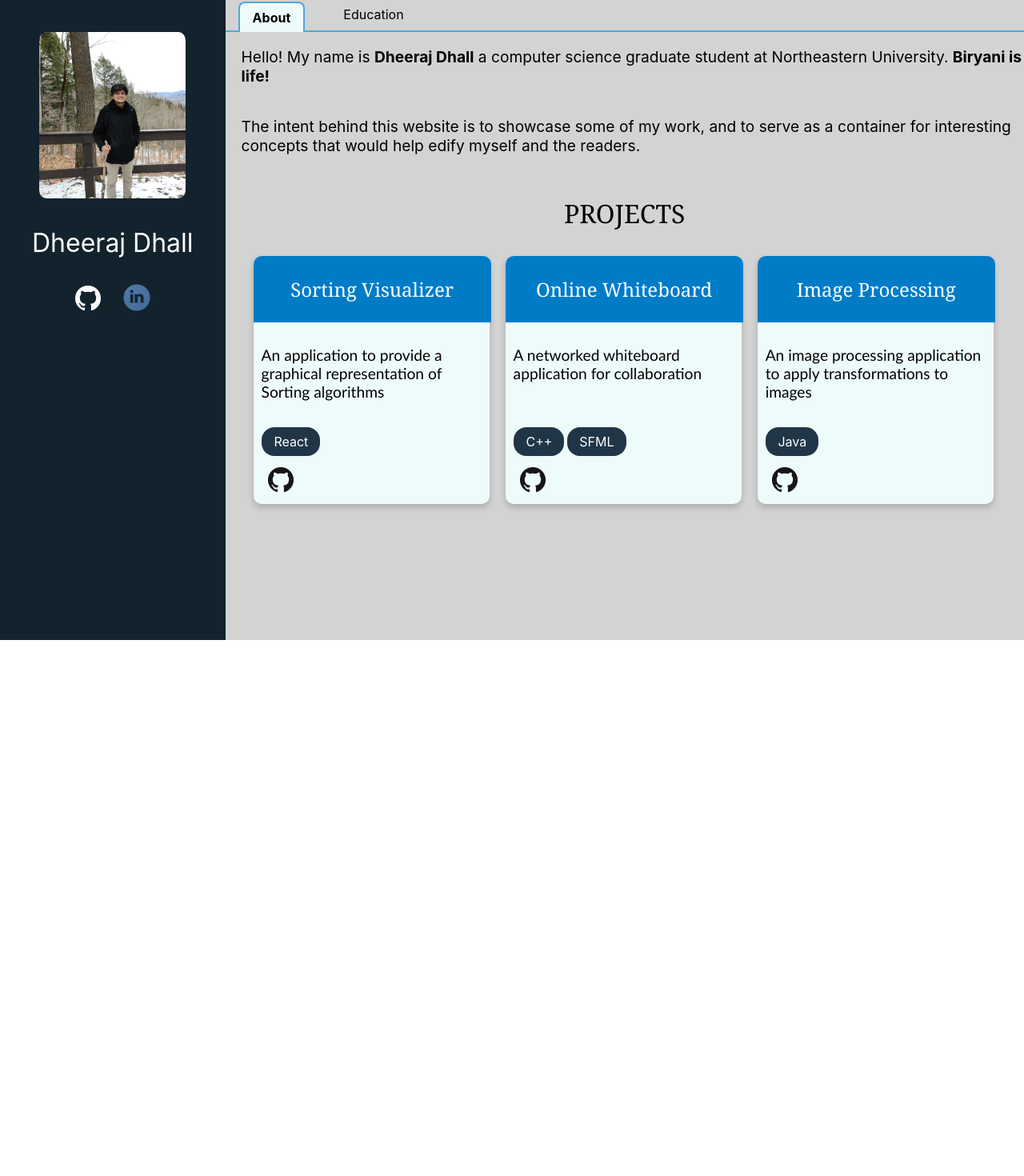
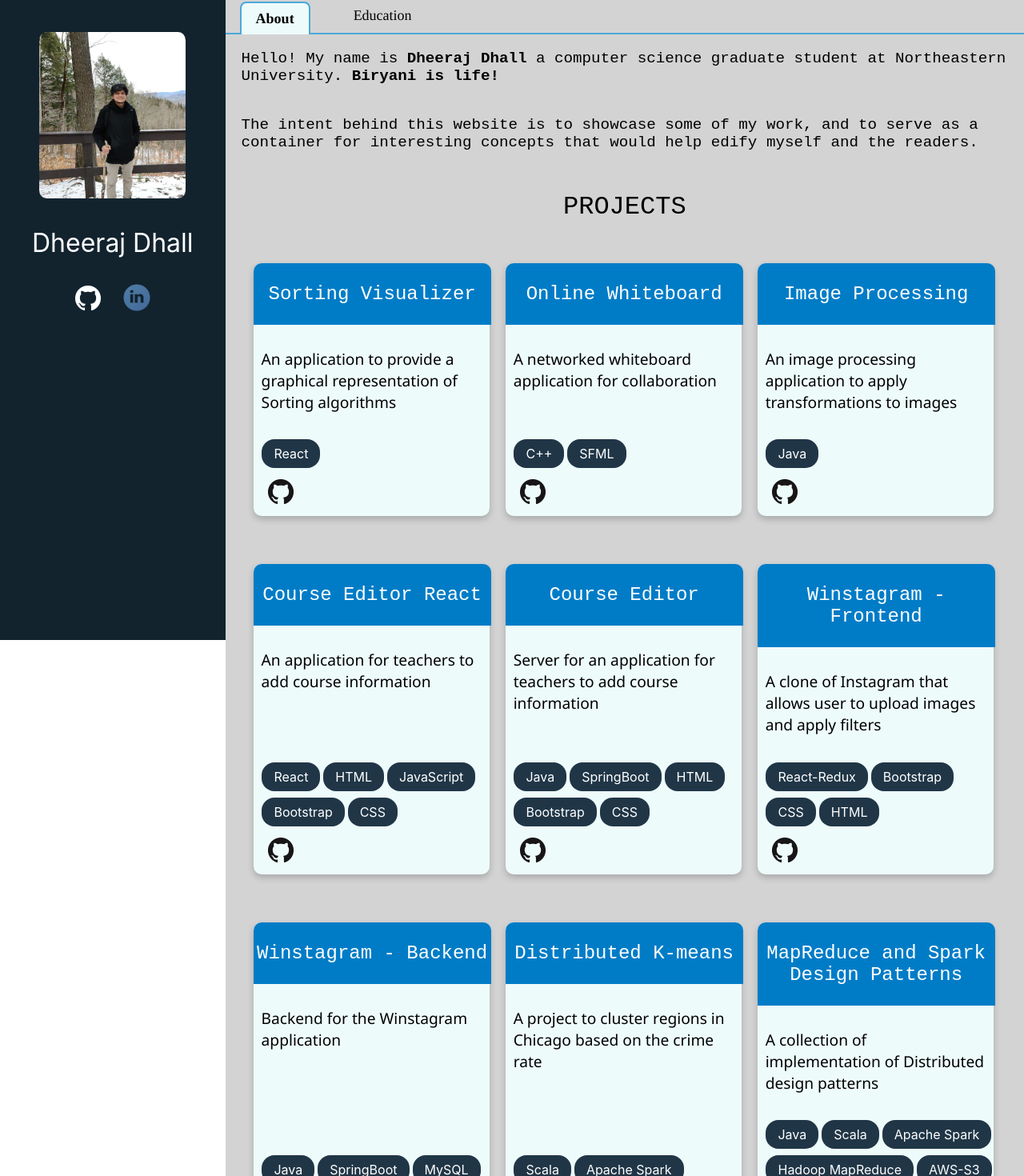
Before and after one commit to dheerajdhall27/dheerajdhall27.github.io, a React (Create React App) app: page / in a window 1280 px wide. Shown: the top 1470 px of the page at 80% size. Before the commit the page ends 800 px from the top, so only its background shows below. Built offline with nearby package versions, Linux system fonts and the light colour scheme.

Commit message:
Made the Left column fixed

```diff
--- a/src/components/Layout/Layout.css
+++ b/src/components/Layout/Layout.css
@@ -4,15 +4,23 @@
 }
 
 .left {
+    position: fixed;
+    height: 100%;
+    left: 0px;
+    top: 0px;
     width: 22%;
-    height: 100vh;
+    overflow: auto;
+    flex: 1;
     background-color: #12232E;
     color: white;
 }
 
 .right {
+    float: right;
+    left: 30%;
     width: 78%;
-    height: 100vh;
+    min-height: 100vh;
+    height: 100%;
     background-color: lightgray;
     color: white;
 }
@@ -20,12 +28,14 @@
 
 @media screen and (max-width: 900px) {
     .left {
+        position: relative;
         width: 100%;
-
+        height: 100vh;
     }
 
     .right {
         width: 100%;
+        height: 100%;
     }
 }
 
--- a/src/components/RightColumn/About.css
+++ b/src/components/RightColumn/About.css
@@ -8,6 +8,7 @@
     flex-direction: column;
     color: black;
     font-size: larger;
+    font-family: 'Courier New', Courier, monospace;
     text-align: left;
     text-align-last: left;
     margin-left: 2%;
--- a/src/components/RightColumn/Education.css
+++ b/src/components/RightColumn/Education.css
@@ -11,45 +11,56 @@
     width: 55%;
     color: black;
     margin-top: 20px;
-    padding-left: 10px;
 }
 
-.university-name {
-    display: flex;
-    text-align: center;
+.university-header {
+    background: #203647;
+    color: white;
     font-size: x-large;
-    font-weight:bolder;
+    padding: 1px;
+    font-family:Georgia, 'Times New Roman', Times, serif;
+    border-top-left-radius: 10px;
+    border-top-right-radius: 10px;
+    width: 100%;
 }
 
-.college-name {
-    display: flex;
-    margin-top: -12px;
-    font-size: large;
+.university-body {
+    font-size: larger;
+    text-align: left;
+    padding-left: 2%;
     font-weight: 500;
 }
 
-.candidate-desc {
-    display:block;
+.university-footer {
     font-style: italic;
     font-size: medium;
-    float:left;
-    margin-top: -8px;
+    text-align: left;
+    padding-left: 2%;
 }
 
 
 @media screen and (max-width: 1100px) {
     .education-card {
         width: 94%;
-        padding-left: 10px;
     }
 
-    .university-name {
+    .university-header {
         text-align: left;
         text-align-last: left;
+        font-size: large;
     }
 
-    .candidate-desc {
+    .university-header-text {
+        padding-left: 2%;
+    }
+
+    .university-body {
+        font-size: medium;
+    }
+
+    .university-footer {
         text-align-last: left;
         text-align: left;
+        font-size: medium;
     }
 }
--- a/src/components/RightColumn/EducationCard.js
+++ b/src/components/RightColumn/EducationCard.js
@@ -4,9 +4,15 @@ import './Education.css'
 const EducationCard = (props) => {
     return(
         <div className="education-card">
-            <p className="university-name">{props.university_name}</p>
-            <p className="college-name">{props.college_name}</p>
-            <p className="candidate-desc">{props.desc}</p>
+            <div className="university-header">
+                <p className="university-header-text">{props.university_name}</p>
+            </div>
+            <div className="university-body">
+                <p>{props.college_name}</p>
+            </div>
+            <div className="university-footer">
+                <p>{props.desc}</p>
+            </div>
         </div>
     );
 }
--- a/src/components/RightColumn/Project.css
+++ b/src/components/RightColumn/Project.css
@@ -1,8 +1,9 @@
 .projects-heading {
     font-size: xx-large;
+    font-family: 'Courier New', Courier, monospace;
     color: black;
-    font-family: Cambria, Cochin, Georgia, Times, 'Times New Roman', serif;
 }
+
 .project {
     display: flex;
     flex-direction: row;
@@ -19,6 +20,8 @@
     color: black;
     border-radius: 10px;
     margin-left: 20px;
+    margin-top: 20px;
+    margin-bottom: 40px;
 }
 
 .project-body {
@@ -28,12 +31,12 @@
     padding: 10px;
 }
 
-.header {
+.project-header {
     background: #007CC7;
     color: white;
     font-size: x-large;
+    font-family: 'Courier New', Courier, monospace;
     padding: 1px;
-    font-family:Georgia, 'Times New Roman', Times, serif;
     border-top-left-radius: 10px;
     border-top-right-radius: 10px;
     width: 100%;
@@ -41,7 +44,8 @@
 
 .project-description {
     font-size: larger;
-    font-family:'Trebuchet MS', 'Lucida Sans Unicode', 'Lucida Grande', 'Lucida Sans', Arial, sans-serif ;
+    font-family: 'Segoe UI', Tahoma, Geneva, Verdana, sans-serif;
+    font-weight: 400;
 }
 
 .project-link {
@@ -67,3 +71,15 @@
     cursor: pointer;
     border-radius: 16px;
 }
+
+
+@media screen and (max-width: 900px) {
+    .project {
+        padding-left: 2%;
+    }
+    .project-card {
+        width: 88%;
+        margin-top: 20px;
+        margin-bottom: 20px;
+    }
+}
--- a/src/components/RightColumn/Project.js
+++ b/src/components/RightColumn/Project.js
@@ -21,7 +21,49 @@ const Project = () => {
             Description: "An image processing application to apply transformations to images",
             Stack: ["Java"],
             Link: "https://github.com/dheerajdhall27/ImageProcessing"
-        }
+        },
+        {
+            Heading: "Course Editor React",
+            Description: "An application for teachers to add course information",
+            Stack: ["React", "HTML", "JavaScript", "Bootstrap", "CSS"],
+            Link: "https://github.com/dheerajdhall27/learning_management_system_react"
+        },
+        {
+            Heading: "Course Editor",
+            Description: "Server for an application for teachers to add course information",
+            Stack: ["Java", "SpringBoot", "HTML", "Bootstrap", "CSS"],
+            Link: "https://github.com/dheerajdhall27/learning_management_system_java"
+        },
+        {
+            Heading: "Winstagram - Frontend",
+            Description: "A clone of Instagram that allows user to upload images and apply filters",
+            Stack: ["React-Redux", "Bootstrap", "CSS", "HTML"],
+            Link: "https://github.com/dheerajdhall27/winstagram_frontend_react"
+        },
+        {
+            Heading: "Winstagram - Backend",
+            Description: "Backend for the Winstagram application",
+            Stack: ["Java", "SpringBoot", "MySQL", "AWS-S3"],
+            Link: "https://github.com/dheerajdhall27/winstagram_backend_java"
+        },
+        {
+            Heading: "Distributed K-means",
+            Description: "A project to cluster regions in Chicago based on the crime rate",
+            Stack: ["Scala", "Apache Spark", "AWS-S3"],
+            Link: "https://github.com/dheerajdhall27/Kmeans"
+        },
+        {
+            Heading: "MapReduce and Spark Design Patterns",
+            Description: "A collection of implementation of Distributed design patterns",
+            Stack: ["Java", "Scala", "Apache Spark", "Hadoop MapReduce", "AWS-S3", "AWS-EMR"],
+            Link: "https://github.com/dheerajdhall27/Kmeans"
+        },
+        {
+            Heading: "Advent Of Code 2020",
+            Description: "An attempt at solving AOC 2020",
+            Stack: ["Ruby"],
+            Link: "https://github.com/dheerajdhall27/advent_of_code_2020"
+        },
     ]
 
     return(
--- a/src/components/RightColumn/ProjectCard.js
+++ b/src/components/RightColumn/ProjectCard.js
@@ -5,7 +5,7 @@ import './Project.css'
 const ProjectCard = (props) => {
     return(
         <div className="project-card">
-            <div className="header">
+            <div className="project-header">
                 <p>{props.Heading}</p>
             </div>
             <div className="project-body">
--- a/src/containers/NavigatorTabs.css
+++ b/src/containers/NavigatorTabs.css
@@ -28,3 +28,8 @@
     position: relative;
     top: 2px;
 }
+
+.label {
+    font-family: Times, serif;
+    font-size: large;
+}
--- a/src/containers/NavigatorTabs.js
+++ b/src/containers/NavigatorTabs.js
@@ -21,7 +21,7 @@ const NavigatorTabs = ({children}) => {
             <ul className="tabs">
                 {
                     children.map((child, index) => {
-                        return <li key={index} className={activeTab === child.props.label ? "current" : ""}>
+                        return <li key={index} className={activeTab === child.props.label ? "current label" : "label"}>
                                     <a href="#" onClick={(e) => handleTabClick(e, child.props.label)}>{child.props.label}</a>
                                 </li>
                     })
```
Also changed, not shown: src/index.css (line endings or trailing spaces).
